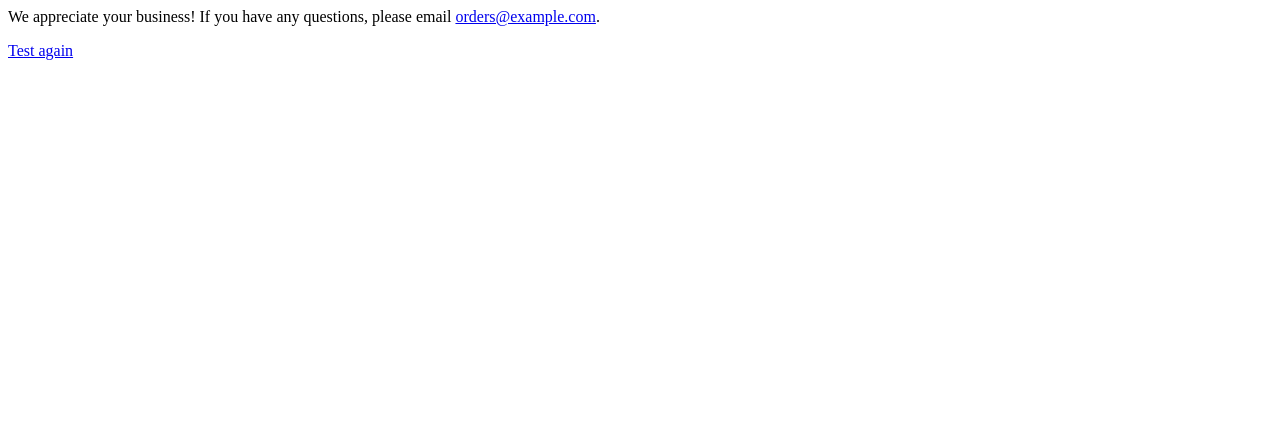
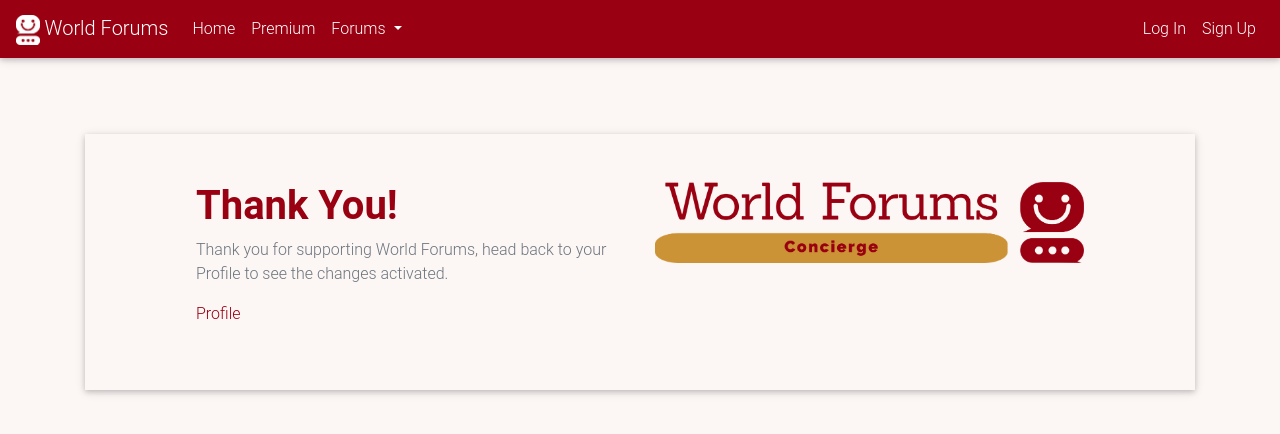
Before and after one commit to Code-Institute-Submissions/patrickpulfer-Code-Institute-M4, a Django app: page /payment/success/ in a window 1280 px wide. Shown: the top 434 px of the page. Run offline with Django 3.2, Linux system fonts and the light colour scheme; some libraries are stand-ins or nearby versions.

Commit message:
Feature: Expand webook to listen to events and record product

```diff
--- a/payment/templates/payment/success.html
+++ b/payment/templates/payment/success.html
@@ -1,7 +1,27 @@
-<section>
-    <p>
-        We appreciate your business! If you have any questions, please email
-        <a href="mailto:orders@example.com">orders@example.com</a>.
-    </p>
-    <a href="{% url 'landing' %}">Test again</a>
-</section>
+{% extends "base.html" %}
+{% load static %}
+
+{% block content %}
+
+<div class="container my-5 py-5 z-depth-1">
+    <section class="px-md-5 mx-md-5 text-center text-lg-left dark-grey-text">
+        <div class="row">
+            <div class="col-md-6 mb-4 mb-md-0">
+                <h1 class="font-weight-bold">Thank You!</h1>
+                <p class="text-muted">Thank you for supporting World Forums, head back to your Profile to see the
+                    changes activated.</p>
+                <p><a href="/">Profile</a></p>
+            </div>
+            <div class="col-md-6 mb-4 mb-md-0">
+                <div class="view overlay">
+                    <img src="{% static 'img/logo_concierge.png' %}" class="img-fluid" alt="">
+                    <a href="#">
+                        <div class="mask rgba-white-light"></div>
+                    </a>
+                </div>
+            </div>
+        </div>
+    </section>
+</div>
+
+{% endblock %}
--- a/payment/views.py
+++ b/payment/views.py
@@ -60,7 +60,7 @@ class ProductLandingPageView(TemplateView):
 
 @csrf_exempt
 def stripe_webhook(request):
-    payload = request.body
+    payload = request.body.decode('utf-8')
     sig_header = request.META['HTTP_STRIPE_SIGNATURE']
     event = None
 
@@ -80,12 +80,17 @@ def stripe_webhook(request):
         session = event['data']['object']
         customer_email = session["customer_details"]["email"]
         payment_intent = session["payment_intent"]
-        print('Customer Email: ')
-        print(customer_email)
-        print('payment_intent: ')
-        print(payment_intent)
+        line_items = stripe.checkout.Session.list_line_items(session["id"])
+        stripe_price_id = line_items["data"][0]["price"]["id"]
+        price = Price.objects.get(stripe_price_id=stripe_price_id)
+        product = price.product
 
-        # TODO - send an email to the customer
+        send_mail(
+            subject="Here is your product",
+            message=f"Thanks for your purchase. The URL is: {product.url}",
+            recipient_list=[customer_email],
+            from_email="your@email.com"
+        )
 
     return HttpResponse(status=200)
 
```
Also changed, not shown: payment/templates/payment/landing.html (+14 -34 lines).
